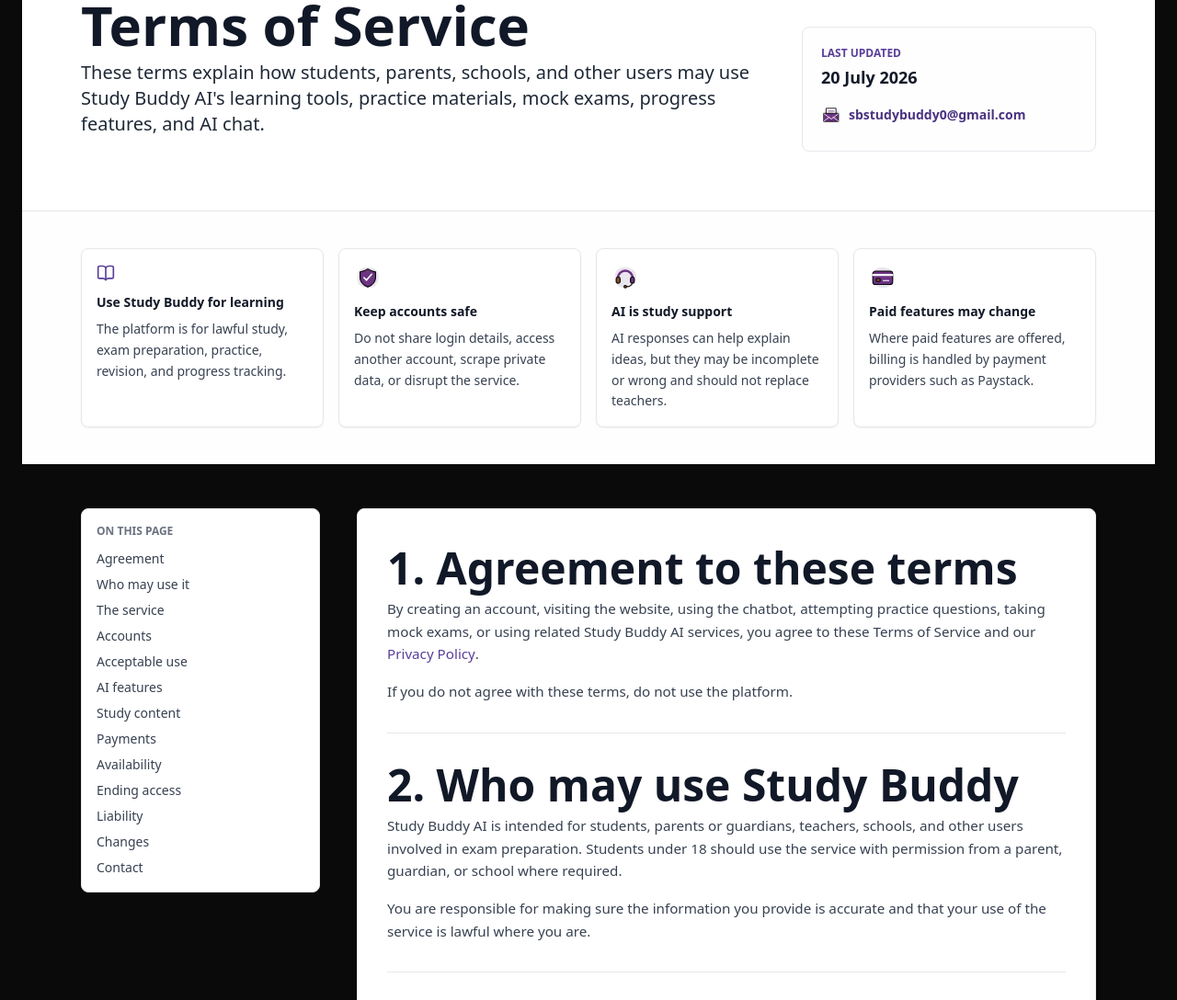
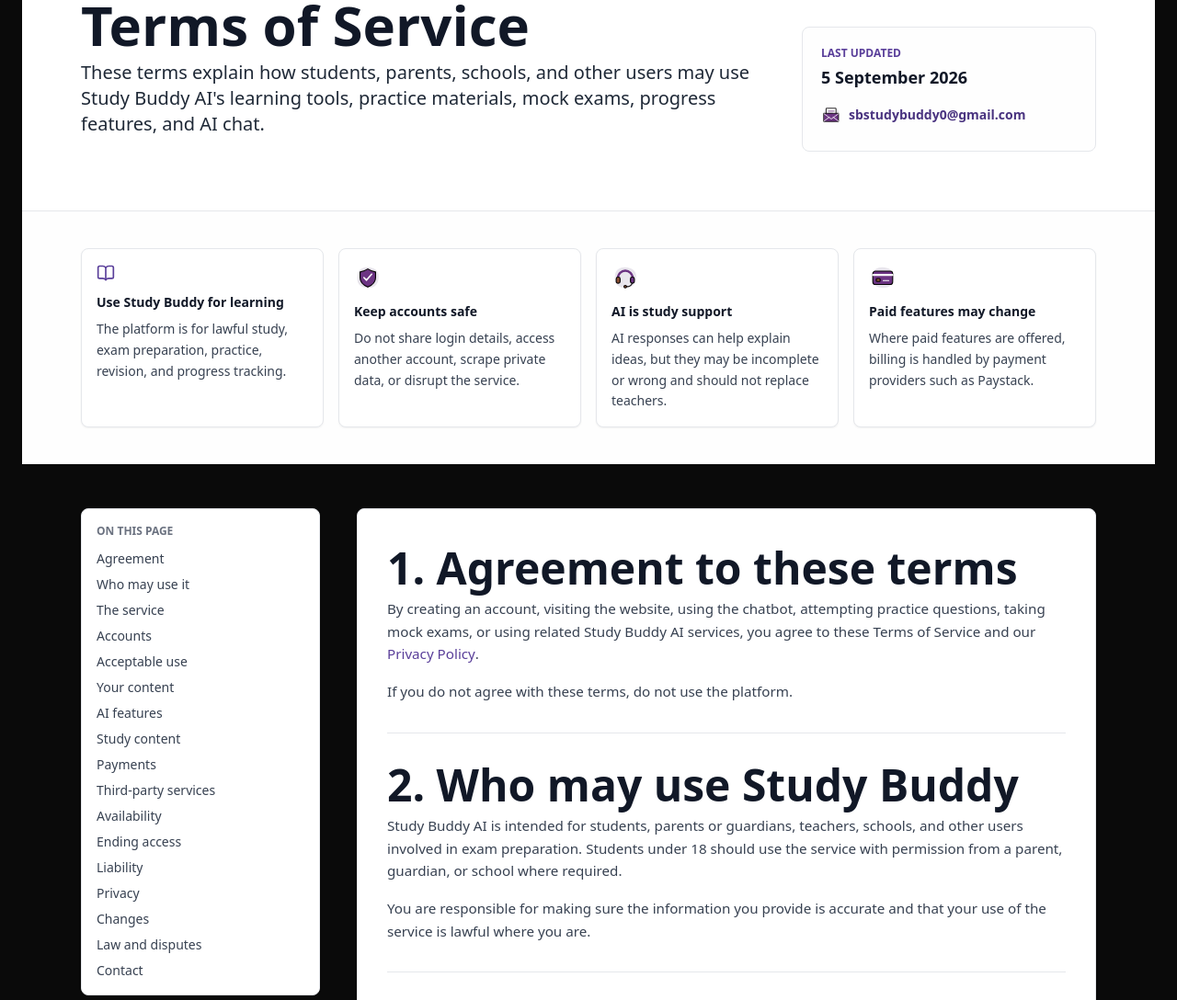
Before and after one commit to studybuddydevelopers/study-buddy-v2, a Next.js app: page /terms-of-service in a window 1280 px wide. Shown: the part 211-1299 px from the top of the page at 92% size. Built offline with nearby package versions, Linux system fonts and the light colour scheme; no server answers.

Commit message:
fix(terms-of-service): update last updated date and nav items
Changed the last updated date to reflect the new timeline.

Added new navigation items for Your content, Third-party services, Privacy, and Law and disputes to improve user navigation.

```diff
--- a/app/terms-of-service/page.tsx
+++ b/app/terms-of-service/page.tsx
@@ -13,7 +13,7 @@ import StudyBuddyIcon, {
   type StudyBuddyIconName,
 } from "@/components/StudyBuddyIcon";
 
-const LAST_UPDATED = "20 July 2026";
+const LAST_UPDATED = "5 September 2026";
 const CONTACT_EMAIL = "sbstudybuddy0@gmail.com";
 
 const summaryItems: {
@@ -54,13 +54,17 @@ const navItems = [
   ["The service", "the-service"],
   ["Accounts", "accounts"],
   ["Acceptable use", "acceptable-use"],
+  ["Your content", "your-content"],
   ["AI features", "ai-features"],
   ["Study content", "study-content"],
   ["Payments", "payments"],
+  ["Third-party services", "third-party-services"],
   ["Availability", "availability"],
   ["Ending access", "ending-access"],
   ["Liability", "liability"],
+  ["Privacy", "privacy"],
   ["Changes", "changes"],
+  ["Law and disputes", "law-and-disputes"],
   ["Contact", "contact"],
 ] as const;
 
```
